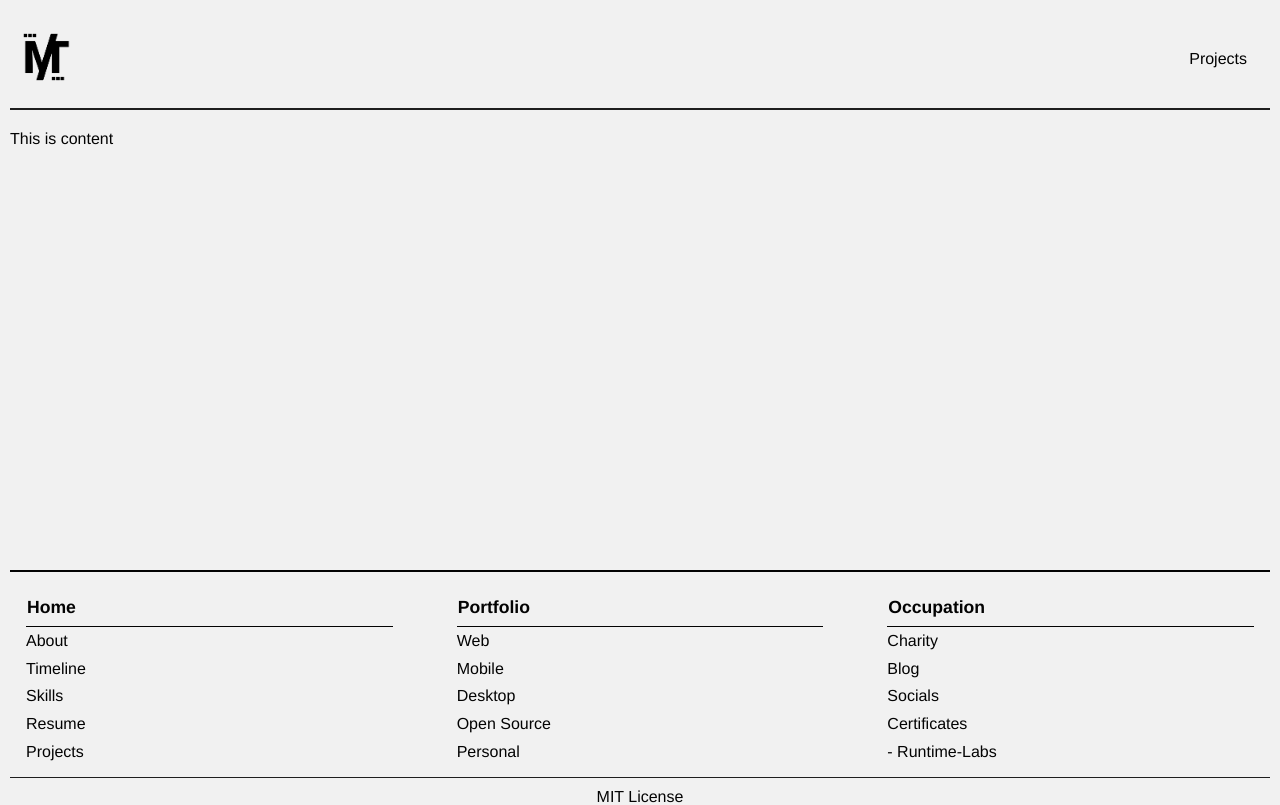
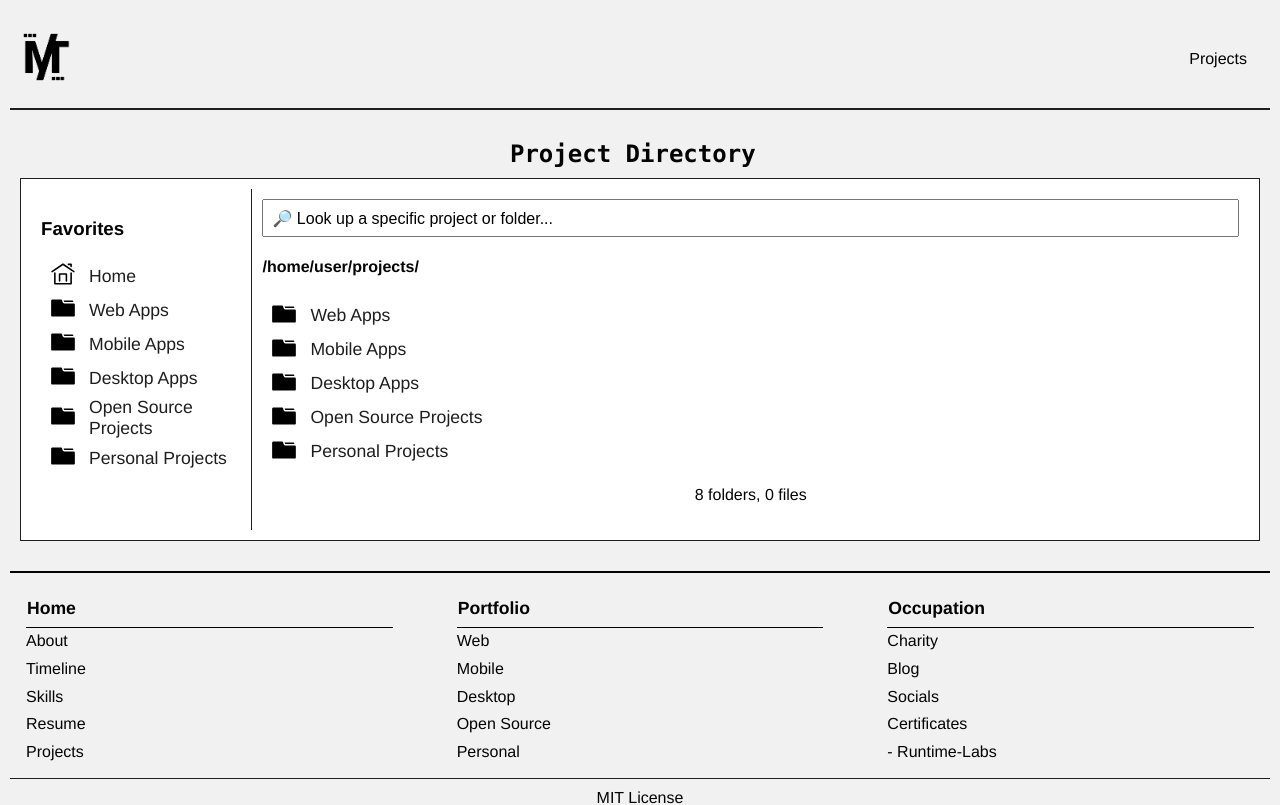
Before and after one commit to Marcus-Tipler/marcus-tipler-blog, a Flask app: page /projects in a window 1280 px wide. Shown: the top 805 px of the page. Run offline with Flask 3, Linux system fonts and the light colour scheme.

Commit message:
A working file directory recreated in HTML and CSS using Database to load content dynamically.

```diff
--- a/app.py
+++ b/app.py
@@ -4,7 +4,7 @@
 from flask import Flask, Blueprint, render_template, request, url_for, redirect, make_response, session, g
 from flask_sqlalchemy import SQLAlchemy
 from dataclasses import dataclass
-from context.databaseHandler import db, Project, Job, Certificate, Education, Skill, Event, Social
+from context.databaseHandler import db, Project, Job, Certificate, Education, Skill, Event, Social, ProjectCategory
 import os
 
 # ----------------------------------------------------------
@@ -41,7 +41,22 @@ def aboutPage():
 
 @app.route('/projects')
 def projectsPage():
-    return render_template('projects.html')
+    projects = []
+    menu_item = ProjectCategory.query.all()
+    categories = ProjectCategory.query.all()
+    return render_template('projects.html', projects=projects, categories=categories, menu_item=menu_item)
+
+@app.route('/projects/category/<int:category_id>')
+def projectsByCategory(category_id):
+    categories = []
+    menu_item = ProjectCategory.query.all()
+    projects = Project.query.filter_by(category_id=category_id).all()
+    return render_template(
+        'projects.html',
+        projects=projects,
+        categories=categories,
+        menu_item=menu_item
+    )
 
 @app.route('/resume')
 def resumePage():
--- a/static/styles/base.css
+++ b/static/styles/base.css
@@ -238,3 +238,13 @@ body {
         justify-content: center;
     }
 }
+
+@keyframes blink {
+  0%, 50% { opacity: 1; }
+  51%, 100% { opacity: 0; }
+}
+
+.mft-blinking-cursor {
+  font-family: 'Fira Mono', 'Consolas', monospace;
+  animation: blink 1s steps(1) infinite;
+}
--- /dev/null
+++ b/static/styles/projects.css
@@ -0,0 +1,150 @@
+.mft-content {
+    padding: 10px;
+}
+
+    .mft-about {
+
+    }
+
+        .mft-about-header {
+            padding-bottom: 10px;
+            text-align: center
+        }
+
+            .mft-page-header-title,
+            .mft-blinking-cursor {
+            display: inline;
+            vertical-align: baseline;
+            font-family: 'Fira Mono', 'Consolas', monospace;
+            color: var(--mft-black-proper);
+            }
+
+
+        /* END OF MFT-ABOUT-HEADER */
+
+        .mft-file-explorer {
+            display: flex;
+            padding: 10px;
+            contain: content;
+            overflow: hidden;
+            max-width: 1400px;
+            width: 100%;
+            margin: 0 auto;
+            box-sizing: border-box;
+            background-color: var(--mft-white-proper);
+            border: 1px solid var(--mft-black-off);
+        }
+
+            .mft-fe-left {
+                padding: 10px;
+                width: 250px;
+            }
+
+                .mft-clickable-table {
+                    width: 100%;
+                    border-collapse: separate;
+                    border-spacing: 0 2px;
+                }
+                .mft-clickable-row td{
+                    cursor: pointer;
+                    border-top: 1px solid var(--mft-white-proper);
+                    border-bottom: 1px solid var(--mft-white-proper);
+                    color: var(--mft-black-off);
+                    background: var(--mft-white-full);
+                    transition: background 0.2s;
+                }
+                .mft-clickable-row td:last-child {
+                    border-right: 1px solid var(--mft-white-proper);
+                }
+                .mft-clickable-row td:first-child {
+                    border-left: 1px solid var(--mft-white-proper);
+                }
+                .mft-clickable-row:hover td{
+                    cursor: pointer;
+                    border-top: 1px solid var(--mft-black-off);
+                    border-bottom: 1px solid var(--mft-black-off);
+                    color: var(--mft-black-off);
+                    background: var(--mft-white-off);
+                    transition: background 0.2s;
+                }
+                .mft-clickable-row:hover td:last-child {
+                    border-right: 1px solid var(--mft-black-off);
+                }
+                .mft-clickable-row:hover td:first-child {
+                    border-left: 1px solid var(--mft-black-off);
+                }
+                .mft-icon-cell {
+                    width: 40px;
+                    text-align: center;
+                    vertical-align: middle;
+                }
+                .mft-title-cell {
+                    vertical-align: middle;
+                    font-size: 1.1em;
+                    padding: 0px 5px;
+                }
+
+            /* END OF MFT-FE-LEFT */
+
+
+            .mft-fe-right {
+                display: flex;
+                flex-direction: column;
+                width: 100%;
+                padding: 10px;
+                border-left: 1px solid var(--mft-black-off);
+                height: 100%;
+            }
+
+                .mft-fe-search {
+                    width: 100%;
+                    padding: 0;
+                    margin: 0;
+                }
+
+                    .mft-searchbox {
+                        display: block;
+                        width: 100%;
+                        box-sizing: border-box;
+                        padding: 8px;
+                        font-size: 1em;
+                        margin: 0;
+                    }
+
+                    .mft-filepath {
+
+                    }
+
+                /* END OF MFT-FE-SEARCH */
+
+                .mft-fe-contents {
+
+                }
+
+                    .mft-fe-items {
+
+                    }
+
+                        .mft-folder-icon {
+
+                        }
+
+                        .mft-folder-name {
+
+                        }
+
+                    /* END OF MFT-FE-ITEMS */
+
+                /* END OF MFT-FE-CONTENTS */
+
+                .mft-folder-overview {
+                    text-align: center;
+                }
+
+            /* END OF MFT-FE-RIGHT */
+
+        /* END OF MFT-FILE-EXPLORER */
+
+    /* END OF MFT-ABOUT */
+
+/* END OF MFT-CONTENT */
--- a/templates/projects.html
+++ b/templates/projects.html
@@ -2,12 +2,75 @@
 
 
 {% block styles %}
-    <link rel="stylesheet" href="{{ url_for('static', filename='styles/index.css') }}">
+    <link rel="stylesheet" href="{{ url_for('static', filename='styles/projects.css') }}">
 {% endblock %}
 
 
 {% block content %}
-    This is content
+    <div class="mft-content">
+        <div class="mft-about">
+            <div class="mft-about-header">
+                <h2 class="mft-page-header-title">Project Directory</h2><h2 class="mft-blinking-cursor">|</h2>
+            </div>
+
+            <!-- Folder tree section, has a folder overview on the left pane and has contents in the right side with search box and current directory -->
+             <div class="mft-file-explorer">
+
+                <div class="mft-fe-left">
+                    <h3 class="mft-folder-type">Favorites</h3>
+                    <div class="mft-folder-container">
+                        <table class="mft-clickable-table">
+                            <tr class="mft-clickable-row" onclick="window.location.href='/projects'">
+                                <td class="mft-icon-cell"><img class="mft-folder-icon" src="{{ url_for('static', filename='vectors/home.svg')}}" alt="folderico icon" width="24" height="24"/></td>
+                                <td class="mft-title-cell">Home</td>
+                            </tr>
+                            {% for item in menu_item %}
+                                <tr class="mft-clickable-row" onclick="window.location.href='/projects/category/{{ item.id }}'">
+                                    <td class="mft-icon-cell"><img class="mft-folder-icon" src="{{ url_for('static', filename='vectors/folder.svg')}}" alt="folderico icon" width="24" height="24"/></td>
+                                    <td class="mft-title-cell">{{ item.name }}</td>
+                                </tr>
+                            {% endfor %}
+                        </table>
+                    </div>
+                </div>
+
+                <div class="mft-fe-right">
+                    <div class="mft-fe-search">
+                        <form>
+                            <input class="mft-searchbox" type="text" value="🔎 Look up a specific project or folder..." onfocus="this.value='';" onblur="if (this.value == '') {this.value = 'Look up a specific project or folder...';}">
+                            <h4 class="mft-filepath">/home/user/projects/</h4>
+                        </form>
+
+                    </div>
+                    <div class="mft-fe-contents">
+
+                        <div class="mft-fe-item">
+                            <table class="mft-clickable-table">
+                                {% for category in categories %}
+                                    <tr class="mft-clickable-row" onclick="window.location.href='/projects/category/{{ category.id }}'">
+                                        <td class="mft-icon-cell"><img class="mft-folder-icon" src="{{ url_for('static', filename='vectors/folder.svg')}}" alt="folderico icon" width="24" height="24"/></td>
+                                        <td class="mft-title-cell">{{ category.name }}</td>
+                                    </tr>
+                                {% endfor %}
+                                {% for project in projects %}
+                                    <tr class="mft-clickable-row" onclick="window.location.href='{{ project.link }}'">
+                                        <td class="mft-icon-cell"><img class="mft-file-icon" src="{{ url_for('static', filename='vectors/shortcut.svg')}}" alt="file icon" width="24" height="24"/></td>
+                                        <td class="mft-title-cell">{{ project.name }}</td>
+                                    </tr>
+                                {% endfor %}
+                            </table>
+                        </div>
+
+                    </div>
+
+                    <div class="mft-folder-overview">
+                        <p class="mft-amount">8 folders, 0 files </p>
+                    </div>
+                </div>
+
+             </div>
+        </div>
+    </div>
 {% endblock %}
 
 
```
Also changed, not shown: DEMO/index.html (+39 -82 lines), context/databaseHandler.py (+9 -1 lines), static/styles/about.css (+0 -10 lines), templates/resume.html (+15 -4 lines), instance/mft-db.sqlite3, static/vectors/folder.svg (added), static/vectors/home.svg (added), static/vectors/shortcut.svg (added), 1 other file.
